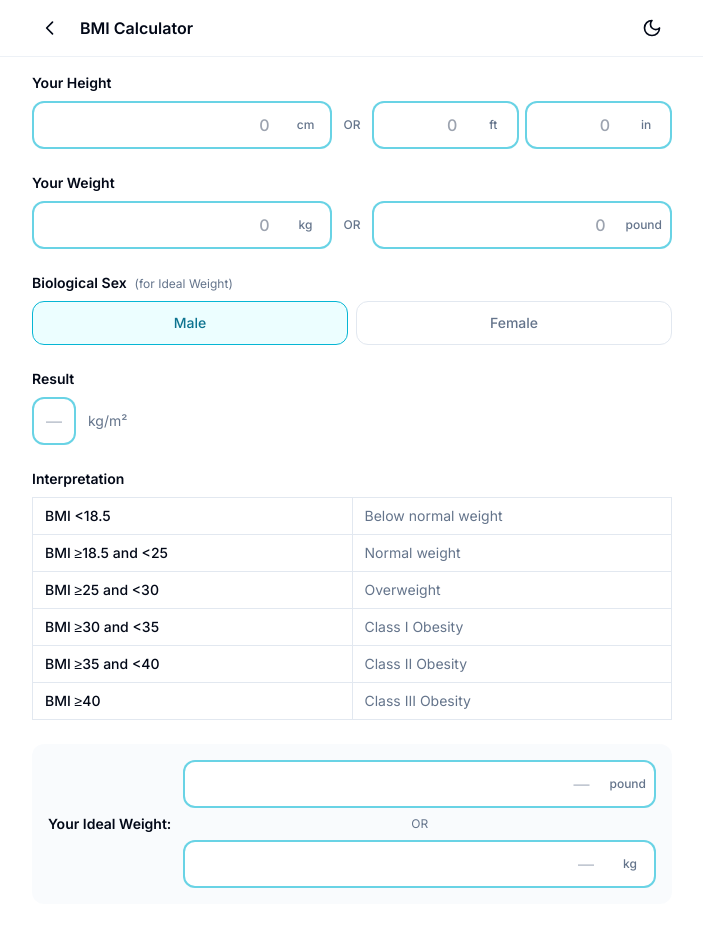
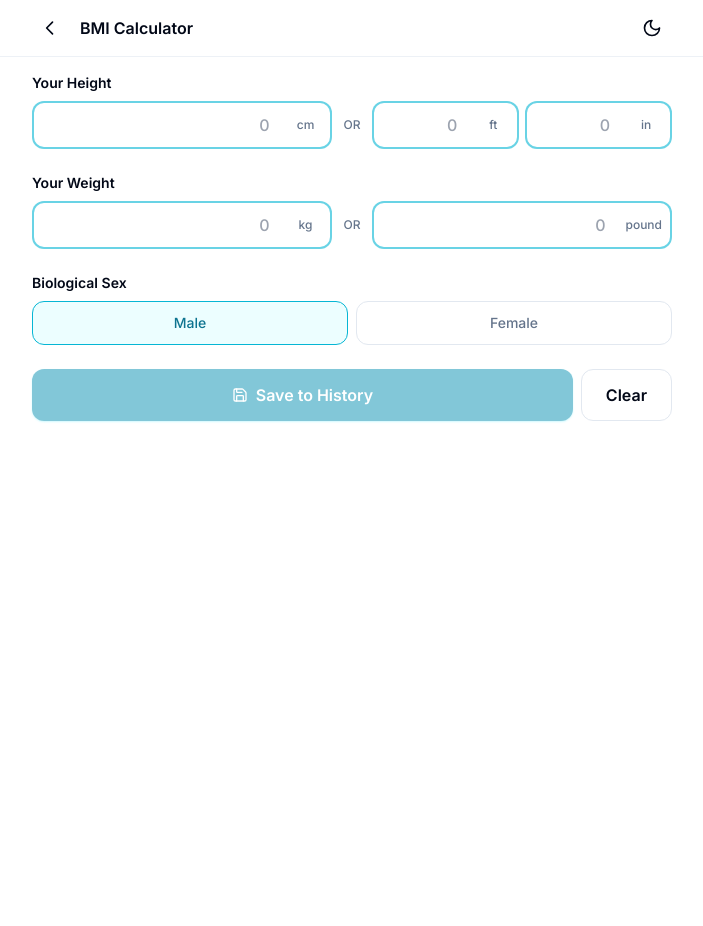
Before and after one commit to Muhammad-AIUB/medcalculator, a Next.js app in the folder frontend/: page /calculators/bmi in a window 1280 px wide. Shown: the top 926 px of the page, without its empty margins (288-991 px from the left). After the commit the page ends 800 px from the top, so only its background shows below. Built offline with nearby package versions, Linux system fonts and the light colour scheme.

Commit message:
remove Result preview, Interpretation table, and Ideal Weight from all calculator forms

```diff
--- a/frontend/src/components/calculators/bmi-form.tsx
+++ b/frontend/src/components/calculators/bmi-form.tsx
@@ -4,7 +4,7 @@ import { Button } from '@/components/ui/button';
 import { cn } from '@/lib/utils';
 import { calculateBMI } from '@/lib/calculators/bmi';
 import { Save } from 'lucide-react';
-import { FieldRow, NumInput, ResultBox, OrDivider, InterpretationTable, round, fmt } from './shared-ui';
+import { FieldRow, NumInput, OrDivider, fmt } from './shared-ui';
 import { getSaved, saveField } from './use-persist-form';
 const CID = 'bmi';
 
@@ -58,30 +58,6 @@ export function BmiForm({ onResult }: BmiFormProps) {
     const kg = Number.isFinite(lb) && lb > 0 ? fmt(lb / 2.20462, 1) : '';
     setKgStr(kg); saveField(CID, 'kg', kg);
   }, []);
-
-  const liveBmi = useMemo(() => {
-    if (heightCm <= 0 || weightKg <= 0) return 0;
-    const m = heightCm / 100;
-    return round(weightKg / (m * m), 1);
-  }, [heightCm, weightKg]);
-
-  const interpretation = useMemo(() => {
-    if (liveBmi <= 0) return null;
-    if (liveBmi < 18.5) return { label: 'Below normal weight', tone: 'text-sky-600' };
-    if (liveBmi < 25) return { label: 'Normal weight', tone: 'text-emerald-600' };
-    if (liveBmi < 30) return { label: 'Overweight', tone: 'text-amber-600' };
-    if (liveBmi < 35) return { label: 'Class I Obesity', tone: 'text-orange-600' };
-    if (liveBmi < 40) return { label: 'Class II Obesity', tone: 'text-red-600' };
-    return { label: 'Class III Obesity', tone: 'text-red-700' };
-  }, [liveBmi]);
-
-  const ibw = useMemo(() => {
-    if (heightCm <= 0) return null;
-    const heightIn = heightCm / 2.54;
-    const base = sex === 'female' ? 45.5 : 50;
-    const kg = Math.max(base + 2.3 * (heightIn - 60), 30);
-    return { kg: round(kg, 1), lb: round(kg * 2.20462, 1) };
-  }, [heightCm, sex]);
 
   const handleSave = (e: React.FormEvent) => {
     e.preventDefault();
@@ -144,7 +120,7 @@ export function BmiForm({ onResult }: BmiFormProps) {
         )}
       </FieldRow>
 
-      <FieldRow label="Biological Sex" hint="for Ideal Weight">
+      <FieldRow label="Biological Sex">
         <div className="grid grid-cols-2 gap-2">
           {(['male', 'female'] as const).map((s) => (
             <button key={s} type="button" onClick={() => { setSex(s); saveField(CID, 'sex', s); }}
@@ -156,36 +132,6 @@ export function BmiForm({ onResult }: BmiFormProps) {
           ))}
         </div>
       </FieldRow>
-
-      <FieldRow label="Result">
-        <div className="flex items-center gap-3">
-          <ResultBox value={liveBmi > 0 ? liveBmi.toString() : ''} />
-          <span className="text-sm text-muted-foreground">kg/m²</span>
-        </div>
-        {interpretation && (
-          <p className={cn('mt-2 text-sm font-semibold', interpretation.tone)}>{interpretation.label}</p>
-        )}
-      </FieldRow>
-
-      <InterpretationTable rows={[
-        ['BMI <18.5', 'Below normal weight'],
-        ['BMI ≥18.5 and <25', 'Normal weight'],
-        ['BMI ≥25 and <30', 'Overweight'],
-        ['BMI ≥30 and <35', 'Class I Obesity'],
-        ['BMI ≥35 and <40', 'Class II Obesity'],
-        ['BMI ≥40', 'Class III Obesity'],
-      ]} />
-
-      <div className="rounded-lg bg-muted/40 p-4 space-y-3">
-        <div className="grid grid-cols-[auto_1fr] gap-3 items-center">
-          <span className="text-sm font-semibold text-foreground">Your Ideal Weight:</span>
-          <div className="space-y-2">
-            <ResultBox value={ibw ? ibw.lb.toString() : ''} suffix="pound" alignRight />
-            <div className="text-center text-xs text-muted-foreground">OR</div>
-            <ResultBox value={ibw ? ibw.kg.toString() : ''} suffix="kg" alignRight />
-          </div>
-        </div>
-      </div>
 
       <div className="grid grid-cols-[1fr_auto] gap-2">
         <Button type="submit" variant="medical" size="lg" disabled={!canSave}>
--- a/frontend/src/components/calculators/child-pugh-form.tsx
+++ b/frontend/src/components/calculators/child-pugh-form.tsx
@@ -185,21 +185,6 @@ export function ChildPughForm({ onResult }: ChildPughFormProps) {
       </FieldRow>
 
       {/* Live score */}
-      <FieldRow label="Result">
-        <div className="flex items-center gap-3">
-          <ResultBox value={partialScores.count === 5 ? partialScores.total.toString() : ''} suffix="/15" />
-        </div>
-        {liveClass && (
-          <p className={cn('mt-2 text-sm font-semibold', liveClass.tone)}>{liveClass.label}</p>
-        )}
-      </FieldRow>
-
-      <InterpretationTable rows={[
-        ['Score 5–6', 'Class A — Well-compensated'],
-        ['Score 7–9', 'Class B — Significant compromise'],
-        ['Score 10–15', 'Class C — Decompensated'],
-      ]} />
-
       <Button type="submit" variant="medical" className="w-full" size="lg" disabled={!canSave}>
         <Save className="h-4 w-4" />
         Save to History
--- a/frontend/src/components/calculators/edd-form.tsx
+++ b/frontend/src/components/calculators/edd-form.tsx
@@ -143,15 +143,6 @@ export function EddForm({ onResult }: EddFormProps) {
           {String(trimester)}
         </p>
       )}
-
-      <InterpretationTable rows={[
-        ['Weeks 1–13', '1st Trimester'],
-        ['Weeks 14–27', '2nd Trimester'],
-        ['Weeks 28–40', '3rd Trimester'],
-        ['Week 37+', 'Full Term'],
-        ['Week 42+', 'Post-Term'],
-      ]} />
-
       <Button type="submit" variant="medical" className="w-full" size="lg" disabled={!canSave}>
         <Save className="h-4 w-4" />
         Save to History
--- a/frontend/src/components/calculators/egfr-form.tsx
+++ b/frontend/src/components/calculators/egfr-form.tsx
@@ -105,30 +105,6 @@ export function EgfrForm({ onResult }: EgfrFormProps) {
         />
       </FieldRow>
 
-      <FieldRow label="Result">
-        <div className="flex items-center gap-3">
-          <ResultBox value={liveEgfr > 0 ? liveEgfr.toString() : ''} suffix="mL/min/1.73m²" />
-        </div>
-        {liveResult && (
-          <p className={cn('mt-2 text-sm font-semibold', stageColor)}>
-            {liveResult.label}
-          </p>
-        )}
-      </FieldRow>
-
-      <InterpretationTable rows={[
-        ['Stage 1 — GFR 90+', 'Normal kidney function'],
-        ['Stage 2 — GFR 60–89', 'Mildly reduced kidney function'],
-        ['Stage 3A — GFR 45–59', 'Moderately reduced kidney function'],
-        ['Stage 3B — GFR 30–44', 'Moderately reduced kidney function'],
-        ['Stage 4 — GFR 15–29', 'Severely reduced kidney function'],
-        ['Stage 5 — GFR <15', 'Very severe, or end-stage kidney failure'],
-      ]} />
-
-      <p className="text-xs text-muted-foreground italic">
-        Note: {formula === 'ckd-epi-2021' ? 'CKD-EPI 2021 (race-free)' : 'MDRD Equation'} is used
-      </p>
-
       <Button type="submit" variant="medical" className="w-full" size="lg" disabled={!canSave}>
         <Save className="h-4 w-4" />
         Save to History
--- a/frontend/src/components/calculators/meld-na-form.tsx
+++ b/frontend/src/components/calculators/meld-na-form.tsx
@@ -142,26 +142,6 @@ export function MeldNaForm({ onResult }: MeldNaFormProps) {
       <FieldRow label="Serum Sodium">
         <NumInput value={sodiumStr} onChange={(v) => { setSodiumStr(v); saveField(CID, 'sodium', v); }} suffix="mEq/L" step="1" min={100} max={160} />
       </FieldRow>
-
-      <FieldRow label="Result">
-        <div className="flex items-center gap-3">
-          <ResultBox value={liveScore > 0 ? liveScore.toString() : ''} />
-        </div>
-        {liveResult && (
-          <p className={cn('mt-2 text-sm font-semibold', scoreColor)}>
-            {liveResult.label} — 90-day mortality: {liveResult.subResults?.find(sr => sr.label?.toLowerCase().includes('mortality'))?.value ?? liveResult.interpretation}
-          </p>
-        )}
-      </FieldRow>
-
-      <InterpretationTable rows={[
-        ['MELD-Na <9', '< 2% mortality (3 months)'],
-        ['MELD-Na 10–19', '6–12% mortality'],
-        ['MELD-Na 20–29', '19–26% mortality'],
-        ['MELD-Na 30–39', '53–65% mortality'],
-        ['MELD-Na ≥40', '> 71% mortality'],
-      ]} />
-
       <Button type="submit" variant="medical" className="w-full" size="lg" disabled={!canSave}>
         <Save className="h-4 w-4" />
         Save to History
--- a/frontend/src/components/calculators/sofa-form.tsx
+++ b/frontend/src/components/calculators/sofa-form.tsx
@@ -222,15 +222,6 @@ export function SofaForm({ onResult }: SofaFormProps) {
         </div>
         <NumInput value={urineOutput} onChange={(v) => { setUrineOutput(v); saveField(CID, 'urine', v); }} suffix="mL/24h" step="10" min={0} max={10000} placeholder="optional" />
       </div>
-
-      <InterpretationTable rows={[
-        ['SOFA 0–6', 'Low mortality (<10%)'],
-        ['SOFA 7–9', 'Moderate mortality (15–20%)'],
-        ['SOFA 10–12', 'High mortality (40–50%)'],
-        ['SOFA 13–14', 'Very high mortality (50–60%)'],
-        ['SOFA ≥15', 'Mortality > 80%'],
-      ]} />
-
       <Button type="submit" variant="medical" className="w-full" size="lg" disabled={!canSave}>
         <Save className="h-4 w-4" />
         Save to History
--- a/frontend/src/components/calculators/tsat-form.tsx
+++ b/frontend/src/components/calculators/tsat-form.tsx
@@ -125,23 +125,6 @@ export function TsatForm({ onResult }: TsatFormProps) {
       <FieldRow label="Serum Ferritin" hint="optional">
         <NumInput value={ferritinStr} onChange={(v) => { setFerritinStr(v); saveField(CID, 'ferritin', v); }} suffix="ng/mL" step="1" min={0} max={5000} />
       </FieldRow>
-
-      <FieldRow label="Result">
-        <div className="flex items-center gap-3">
-          <ResultBox value={liveTsat > 0 ? liveTsat.toString() : ''} suffix="%" />
-        </div>
-        {liveTsat > 0 && (
-          <p className={cn('mt-2 text-sm font-semibold', tsatColor)}>{tsatLabel}</p>
-        )}
-      </FieldRow>
-
-      <InterpretationTable rows={[
-        ['TSAT <16%', 'Iron deficiency likely'],
-        ['TSAT 16–19%', 'Low — possible iron deficiency'],
-        ['TSAT 20–50%', 'Normal'],
-        ['TSAT >50%', 'Elevated — possible iron overload'],
-      ]} />
-
       <Button type="submit" variant="medical" className="w-full" size="lg" disabled={!canSave}>
         <Save className="h-4 w-4" />
         Save to History
--- a/frontend/src/components/calculators/vasopressor-form.tsx
+++ b/frontend/src/components/calculators/vasopressor-form.tsx
@@ -185,14 +185,6 @@ export function VasopressorForm({ onResult }: VasopressorFormProps) {
           })}
         </div>
       </FieldRow>
-
-      <InterpretationTable rows={[
-        ['VIS 0–5', 'Low vasoactive support'],
-        ['VIS 5–15', 'Moderate support'],
-        ['VIS 15–30', 'High support'],
-        ['VIS >30', 'Refractory shock — very high mortality'],
-      ]} />
-
       <Button type="submit" variant="medical" className="w-full" size="lg" disabled={!canSave}>
         <Save className="h-4 w-4" />
         Save to History
```
Also changed, not shown: 1 other file (tests, documents, lock files or other folders).
